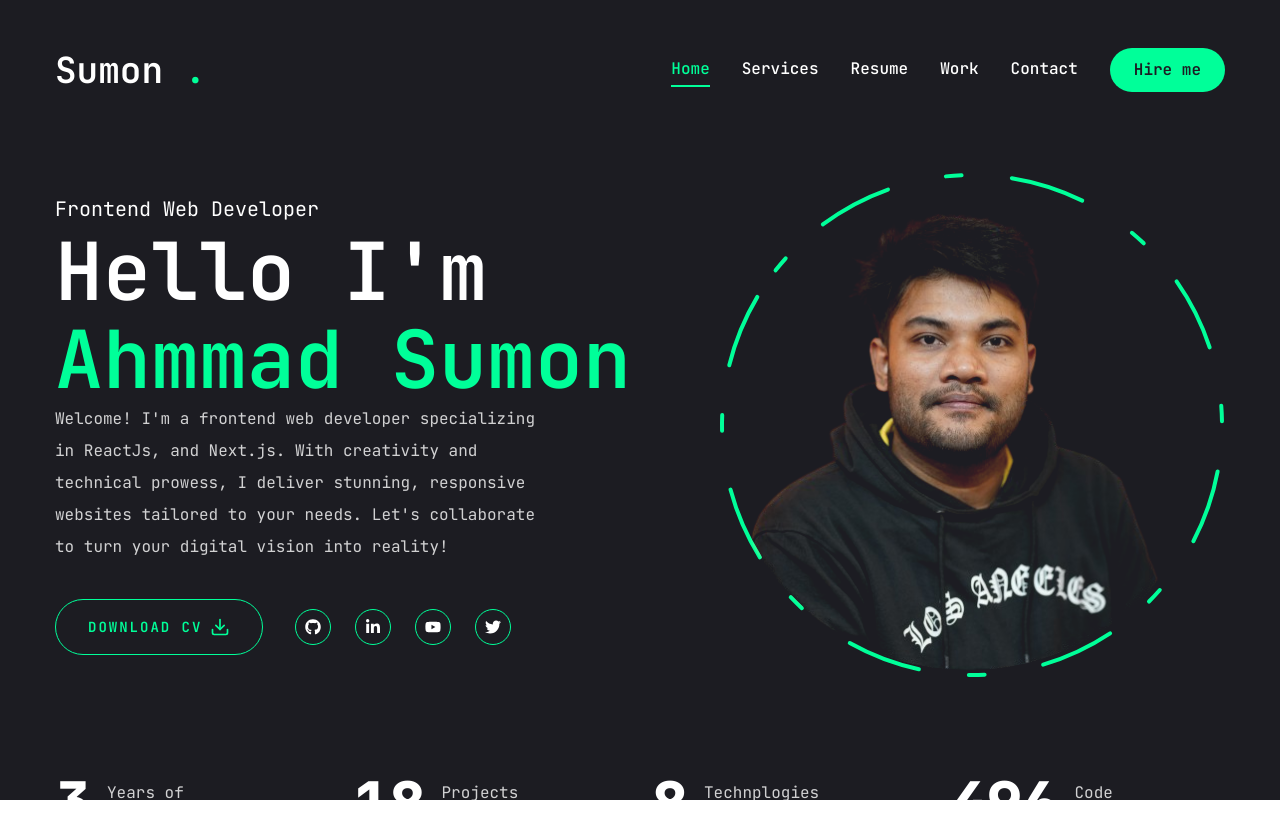
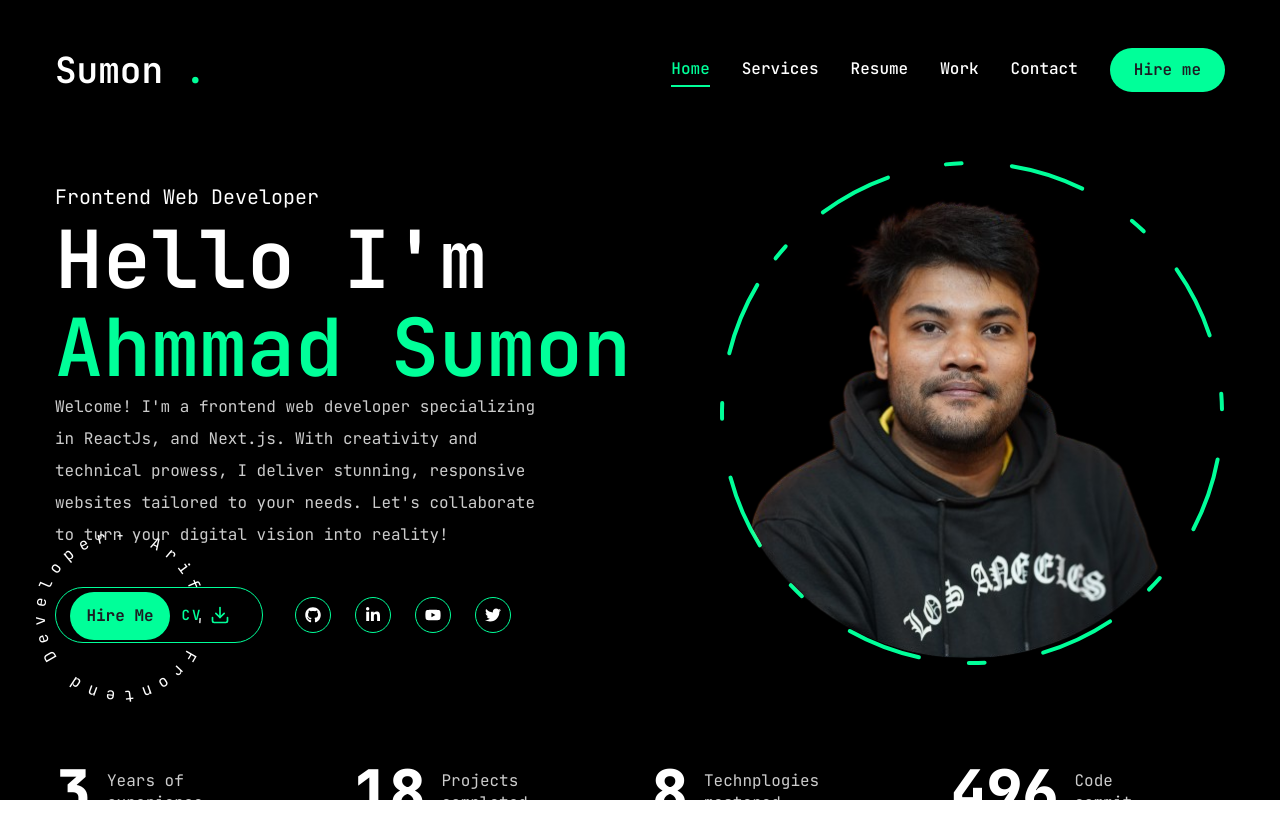
Before and after one commit to ahmmadSumon/sumon-portfolio, a Next.js app: page / in a window 1280 px wide. Shown: the top 838 px of the page. Built offline with nearby package versions, Linux system fonts and the light colour scheme.

Commit message:
nav anad

```diff
--- a/app/contact/page.jsx
+++ b/app/contact/page.jsx
@@ -31,12 +31,12 @@ const Contact = () => {
     <motion.section
     initial={{opacity: 0}}
     animate={{opacity: 1, transition:{delay:2.4, duration:0.4, ease:"easeIn"}}}
-    className='py-4'
+    className='py-4 '
     >
-      <div className="container mx-auto">
+      <div className="container mx-auto pt-40 md:pt-28">
         <div className='flex flex-col xl:flex-row gap-[30px] '>
           <div className='xl:w-[54%] order-2 xl:order-none'>
-          <form className='flex flex-col gap-6 p-10 bg-[#27272c] rounded-xl' >
+          <form className='flex flex-col gap-6 p-10 bg-[#27272c]/30 rounded-xl' >
             <h3 className='text-4xl text-accent'>Let's work together</h3>
             <p className='text-white/60'>Lorem ipsum dolor sit amet consectetur adipisicing elit. Voluptatibus earum perspiciatis debitis sequi dolorum ea laudantium sunt exercitationem, ullam asperiores.</p>
             <div className='grid grid-cols-1 md:grid-cols-2 gap-6'>
@@ -71,7 +71,7 @@ const Contact = () => {
           <ul className='flex flex-col gap-10'>
           {info.map((item,index) => {
             return <li key={index}>
-              <div className='w-[52px] h-[52px] xl:h-[72px] bg-[#27272c] text-accent rounded-md flex items-center justify-center'>
+              <div className='w-[52px] h-[52px] xl:h-[72px] bg-[#27272c]/60 text-accent rounded-md flex items-center justify-center'>
                 <div className='text-[28px]'>{item.icon}</div>
               </div>
               <div className='flex-1'>
--- a/app/globals.css
+++ b/app/globals.css
@@ -5,7 +5,7 @@
 
 @layer base {
   body{
-    @apply font-primary bg-primary text-white leading-loose;
+    @apply font-primary bg-black text-white leading-loose;
   }
   .h1{
     @apply text-[48px] xl:text-[80px] leading-[1.1] font-semibold;
--- a/app/layout.jsx
+++ b/app/layout.jsx
@@ -1,31 +1,38 @@
-import { JetBrains_Mono } from "next/font/google";
-import "./globals.css";
-import Header from "@/components/Header";
-import PageTransition from "@/components/PageTransition";
-import StairTransition from "@/components/StairTransition";
-import Footer from "@/components/Footer";
+import React from 'react';
+import { JetBrains_Mono } from 'next/font/google';
+import './globals.css';
+import Header from '@/components/Header';
+import PageTransition from '@/components/PageTransition';
+import StairTransition from '@/components/StairTransition';
+import Footer from '@/components/Footer';
+import CircularTextWithButton from '../components/CircularTextBtn'; // Import the CircularTextWithButton component
 
-const jetbrainsMono = JetBrains_Mono({ subsets: ["latin"], weight:["100","200","300","400","500","600",'700',"800"
-],
-variable:'--font-jetbrainsMono'
+const jetbrainsMono = JetBrains_Mono({
+  subsets: ['latin'],
+  weight: ['100', '200', '300', '400', '500', '600', '700', '800'],
+  variable: '--font-jetbrainsMono',
 });
 
 export const metadata = {
-  title: "Create Next App",
-  description: "Generated by create next app",
+  title: 'Create Next App',
+  description: 'Generated by create next app',
 };
 
 export default function RootLayout({ children }) {
   return (
     <html lang="en">
-      <body className={jetbrainsMono.variable}>
-        <Header/>
-        <StairTransition/>
+      <body className={`${jetbrainsMono.variable} relative`}>
+        {/* Move CircularTextWithButton to the top */}
+        <div className="absolute top-[60vh] left-20 m-10 transform -translate-x-1/2 z-10 hidden xl:block">
+          <CircularTextWithButton />
+        </div>
+
+        <Header />
+        <StairTransition />
         <PageTransition>
-        {children}
+          {children}
         </PageTransition>
-
-        </body>
+      </body>
     </html>
   );
 }
--- a/app/page.jsx
+++ b/app/page.jsx
@@ -5,7 +5,7 @@ import { Button } from "@/components/ui/button";
 import { FiDownload } from "react-icons/fi";
 export default function Home() {
   return (
-    <section className="h-full">
+    <section className="h-full pt-32">
      <div className="container mx-auto h-full">
         <div className="flex flex-col xl:flex-row items-center justify-between xl:pt-8 xl:pb-24">
           <div className="text-center xl:text-left order-2 xl:order-none">
--- a/app/resume/page.jsx
+++ b/app/resume/page.jsx
@@ -159,9 +159,9 @@ const skills = {
 const Resume = () => {
   return (
     <motion.div initial={{opacity:0}} animate={{opacity:1, transition:{delay:2.4, duration:0.4, ease: "easeIn"}}}
-    className='min-h-[80vh] flex justify-center items-center py-12 xl:py-0 '
+    className='min-h-[80vh]  flex justify-center items-center py-12 xl:py-0 '
     >
-     <div className='container mx-auto'>
+     <div className='container mx-auto mt-40 '>
       <Tabs defaultValue='experience' className='flex flex-col xl:flex-row gap-[60px]'>
         <TabsList className="flex flex-col  w-full max-w-[380px] mx-auto xl:mx-0 gap-6  ">
           <TabsTrigger value="experience">Experience</TabsTrigger>
--- a/app/services/page.jsx
+++ b/app/services/page.jsx
@@ -34,8 +34,8 @@ const services = [
 
 const Services = () => {
   return (
-    <section className='min-h-[80vh] flex flex-col justify-center py-12 xl:py-0'>
-      <div className='container mx-auto'>
+    <section className='min-h-[80vh]  flex flex-col justify-center py-12 xl:py-0'>
+      <div className='container mx-auto mt-40 '>
         <motion.div
           initial={{ opacity: 0 }}
           animate={{
--- a/app/work/page.jsx
+++ b/app/work/page.jsx
@@ -69,9 +69,9 @@ const Work = () => {
     <motion.section
     initial={{opacity: 0}}
     animate={{opacity: 1, transition:{delay:2.4, duration:0.4, ease:"easeIn"}}}
-    className='min-h-[80vh] flex flex-col justify-center py-12 xl:px-0'
+    className='min-h-[80vh]  flex flex-col justify-center py-12 xl:px-0'
     >
-      <div className='container mx-auto'>
+      <div className='container mx-auto pt-40'>
         <div className="flex flex-col xl:flex-row xl:gap-[30px]">
 
 
--- /dev/null
+++ b/components/CircularTextBtn.jsx
@@ -0,0 +1,58 @@
+"use client"
+import React, { useEffect, useRef } from 'react';
+import Link from 'next/link';
+
+const CircularTextWithButton = ({ duration = 10, buttonText = 'Hire Me' }) => {
+    const textRef = useRef(null);
+    const text = '- Arif - Frontend Developer';
+
+    useEffect(() => {
+        if (textRef.current && text) {
+            // Calculate the angle for each character
+            const characters = text.split('');
+            const anglePerChar = 360 / characters.length;
+            const charactersHTML = characters.map((char, i) => {
+                // Calculate rotation for each character
+                const angle = i * anglePerChar;
+                return `
+                    <span
+                        style="
+                            transform: rotate(${angle}deg) translateY(-80px);
+                            display: inline-block;
+                            position: absolute;
+                            transform-origin: center center;
+                        "
+                    >
+                        ${char}
+                    </span>
+                `;
+            }).join('');
+
+            if (textRef.current instanceof HTMLElement) {
+                textRef.current.innerHTML = charactersHTML;
+            }
+        }
+    }, [text]);
+
+    return (
+        <div className="relative w-48 h-48 rounded-full flex justify-center items-center bg-transparent">
+            {/* Circular text */}
+            <div
+                ref={textRef}
+                className="absolute w-full h-full flex justify-center items-center animate-spin"
+                style={{ animationDuration: `${duration}s` }}
+            >
+                {/* Circular text spans will be inserted here */}
+            </div>
+
+            {/* Button placed in the center of the circular text */}
+            <button className="absolute bg-accent text-white px-4 py-2 rounded-full focus:outline-none">
+                <Link className="text-decoration-none font-bold text-primary" href="mailto:arifahmmadsumon@gmail.com?subject=Regarding Your Website">
+                    {buttonText}
+                </Link>
+            </button>
+        </div>
+    );
+};
+
+export default CircularTextWithButton;
--- a/components/Header.jsx
+++ b/components/Header.jsx
@@ -4,23 +4,21 @@ import { Button } from './ui/button'
 import Nav from './Nav'
 import MobileNav from './MobileNav'
 
-
 const Header = () => {
   return (
-    <header className='py-8 xl:py-12 text-white '>
+    <header className='fixed top-0 w-full py-8 xl:py-12 text-white bg-black z-50'>
       <div className="container mx-auto flex justify-between items-center">
         <Link href="/">
-        <h1 className=' text-4xl font-semibold'>Sumon <span className='text-accent'>.</span></h1>
+          <h1 className='text-4xl font-semibold'>Sumon <span className='text-accent'>.</span></h1>
         </Link>
         <div className='hidden xl:flex items-center gap-8'>
-         <Nav/>
-         <Link href='/contact'>
-         <Button>Hire me</Button>
-         </Link>
+          <Nav />
+          <Link href='/contact'>
+            <Button>Hire me</Button>
+          </Link>
         </div>
-
         <div className='xl:hidden'>
-            <MobileNav/>
+          <MobileNav />
         </div>
       </div>
     </header>
--- a/components/MobileNav.jsx
+++ b/components/MobileNav.jsx
@@ -34,7 +34,7 @@ const MobileNav = () => {
       <SheetTrigger className='flex justify-center items-center'>
         <CiMenuFries className='text-[32px] text-accent'/>
         <SheetContent className="flex flex-col">
-        <div className='mt-32 mb-40 text-center text-2xl'>
+        <div className='mt-20 mb-20  text-center text-2xl'>
         <Link href="/">
         <h1 className='text-4xl font-semibold'>Sumon <span className='text-accent'>.</span></h1>
         </Link>
```
Also changed, not shown: components/ui/sheet.jsx (+20 -8 lines).
